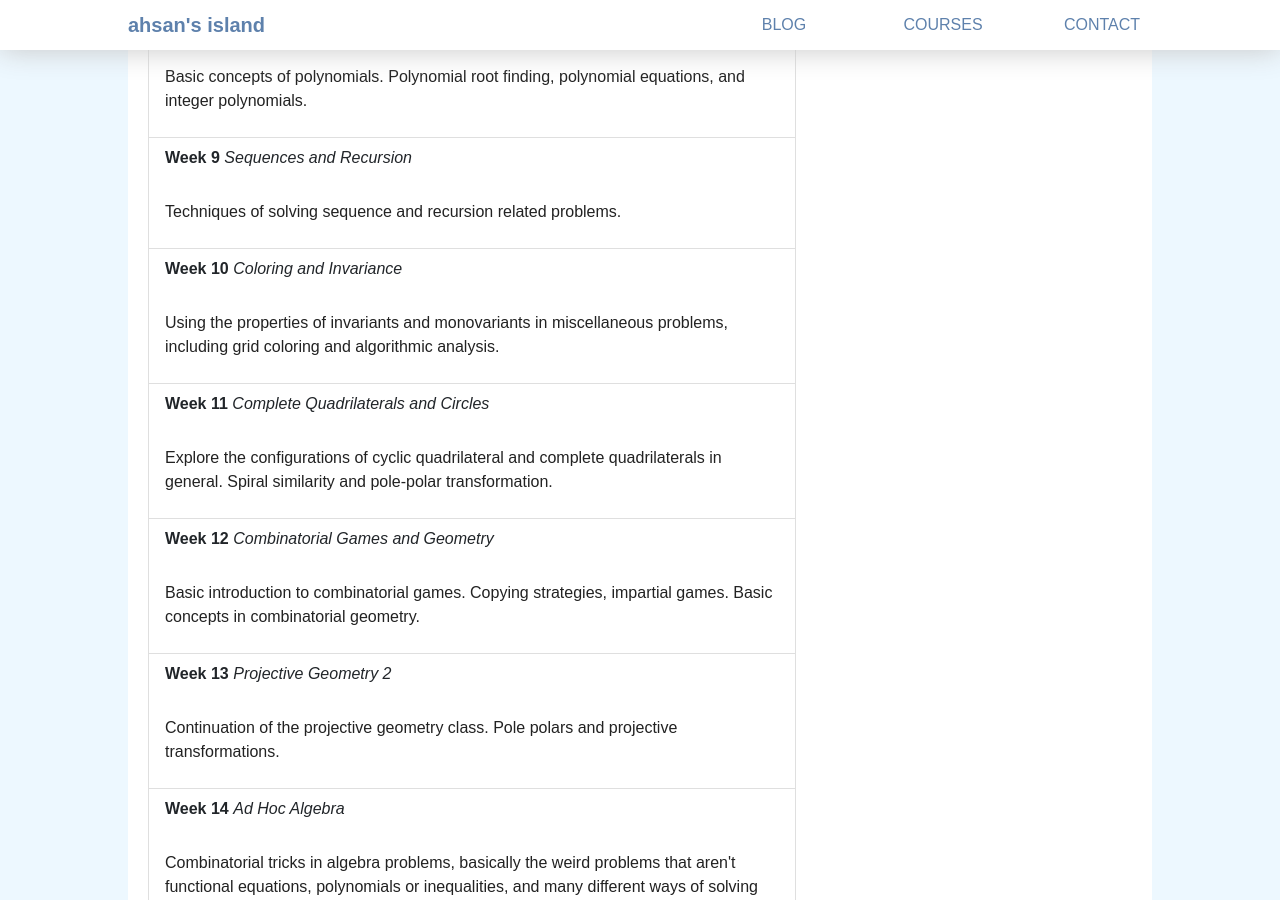
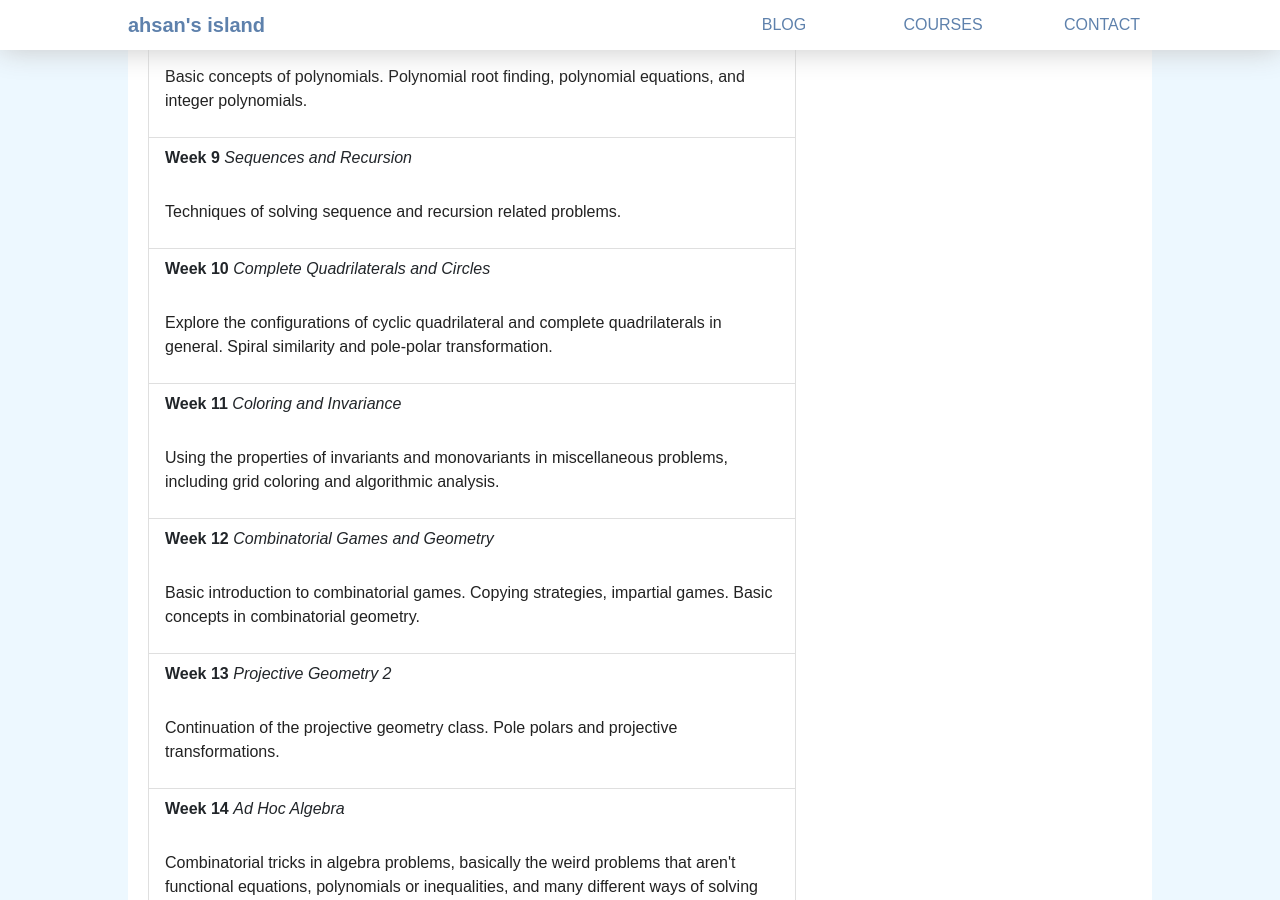
Before and after one commit to AnglyPascal/anglypascal.github.io, a Jekyll site: the page built from courses/atom.md, in a window 1280 px wide and 900 px high, scrolled down 2287 px. Built offline with Jekyll 4.4.1, drawn with Linux system fonts in a browser that asks for light colours; nearby versions of some CDN libraries.

Commit message:
new commit with 10-11 swapped

```diff
--- a/_data/courses.json
+++ b/_data/courses.json
@@ -20,8 +20,8 @@
       "<b>Week 7</b> <i>Algorithms</i> <p>Divide and conquer, greedy algorithms. Other graph algorithms and configuration building strategies.</p>",
       "<b>Week 8</b> <i>Polynomials</i> <p>Basic concepts of polynomials. Polynomial root finding, polynomial equations, and integer polynomials.</p>",
       "<b>Week 9</b> <i>Sequences and Recursion</i> <p>Techniques of solving sequence and recursion related problems.</p>",
-      "<b>Week 10</b> <i>Coloring and Invariance</i> <p>Using the properties of invariants and monovariants in miscellaneous problems, including grid coloring and algorithmic analysis.</p>",
-      "<b>Week 11</b> <i>Complete Quadrilaterals and Circles</i> <p>Explore the configurations of cyclic quadrilateral and complete quadrilaterals in general. Spiral similarity and pole-polar transformation.</p>",
+      "<b>Week 10</b> <i>Complete Quadrilaterals and Circles</i> <p>Explore the configurations of cyclic quadrilateral and complete quadrilaterals in general. Spiral similarity and pole-polar transformation.</p>",
+      "<b>Week 11</b> <i>Coloring and Invariance</i> <p>Using the properties of invariants and monovariants in miscellaneous problems, including grid coloring and algorithmic analysis.</p>",
       "<b>Week 12</b> <i>Combinatorial Games and Geometry</i> <p>Basic introduction to combinatorial games. Copying strategies, impartial games.  Basic concepts in combinatorial geometry.</p>",
       "<b>Week 13</b> <i>Projective Geometry 2</i> <p>Continuation of the projective geometry class. Pole polars and projective transformations.</p>",
       "<b>Week 14</b> <i>Ad Hoc Algebra</i> <p>Combinatorial tricks in algebra problems, basically the weird problems that aren't functional equations, polynomials or inequalities, and many different ways of solving them.</p>",
```
